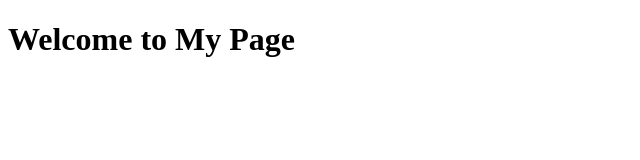
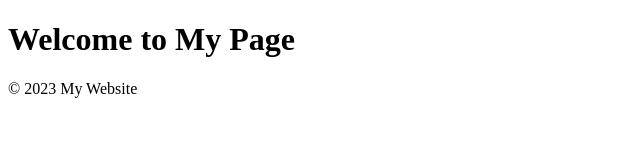
Before and after one commit to Per-Scholas-Hassan-Razak/version-control-simulation-hassan, a plain HTML site: page index.html in a window 1280 px wide. Shown: the whole page, without its empty margins (0-640 px from the left). Drawn offline with Linux system fonts and the light colour scheme.

Commit message:
footer created

```diff
--- a/index.html
+++ b/index.html
@@ -7,5 +7,8 @@
 </head>
 <body>
     <h1>Welcome to My Page</h1>
+    <footer>
+        <p>&copy; 2023 My Website</p>
+    </footer>
 </body>
 </html>
```
